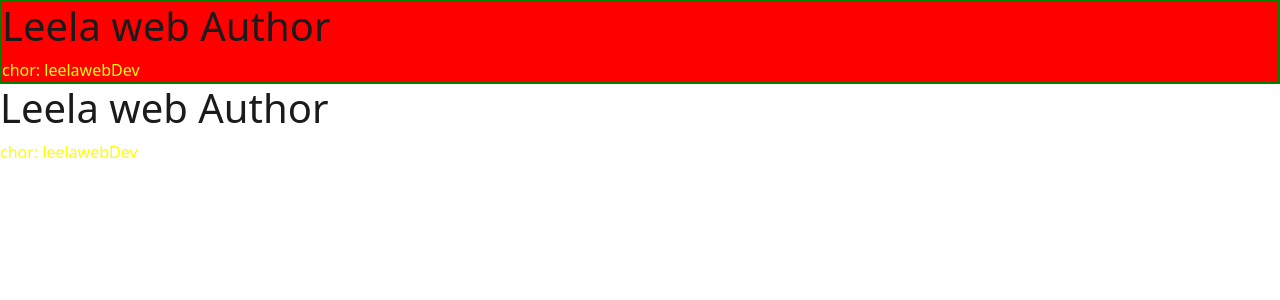
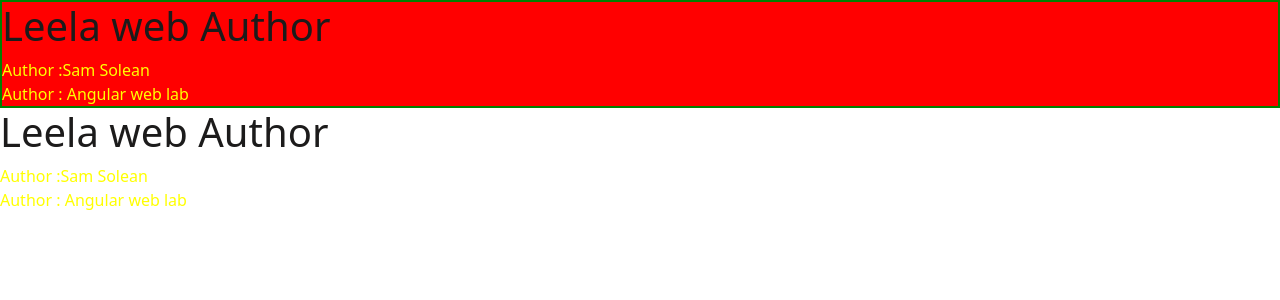
Before and after one commit to Chandan1154/fromangularanimation, an Angular app: page / in a window 1280 px wide. Shown: the top 300 px of the page. Built offline with nearby package versions, Linux system fonts and the light colour scheme.

Commit message:
ng class class Attribute

```diff
--- a/src/app/author/author.component.html
+++ b/src/app/author/author.component.html
@@ -1 +1,10 @@
-<div>chor: leelawebDev</div>
+<!-- <div  [ngClass]='isActive'>chor: leelawebDev</div> -->
+<!-- <div [ngClass]="['isActive', 'a ','b' ]">chor: leelawebDev</div> -->
+<!-- <div  [ngClass]="{isActive:true , a:true, b: false}">chor: leelawebDev</div> -->
+<!-- <div  [ngClass]="isActive">chor: leelawebDev</div> -->
+<!-- <div [class.active]="true">Author : Angular web lab</div> -->
+<!-- <div [class]="['a','b','c']">Author : Angular web lab</div> -->
+<!-- <div [ngClass]="['a','b','c']">Author :Sam Solean</div>
+<div [class]="{a:true, b:true, c: true}">Author : Angular web lab</div> -->
+<div [ngClass]="{'a x':true, b:true, c: true}">Author :Sam Solean</div>
+<div [class]="{'a x':true, b:true, c: true}">Author : Angular web lab</div>
--- a/src/app/author/author.component.ts
+++ b/src/app/author/author.component.ts
@@ -7,4 +7,8 @@ import { Component } from '@angular/core';
 })
 export class AuthorComponent {
 
+  isActive : string  = "is_active"
+  getActiveClass(){
+    return ['isActive']
+  }
 }
```
Also changed, not shown: src/app/author/author.component.css (line endings or trailing spaces).
